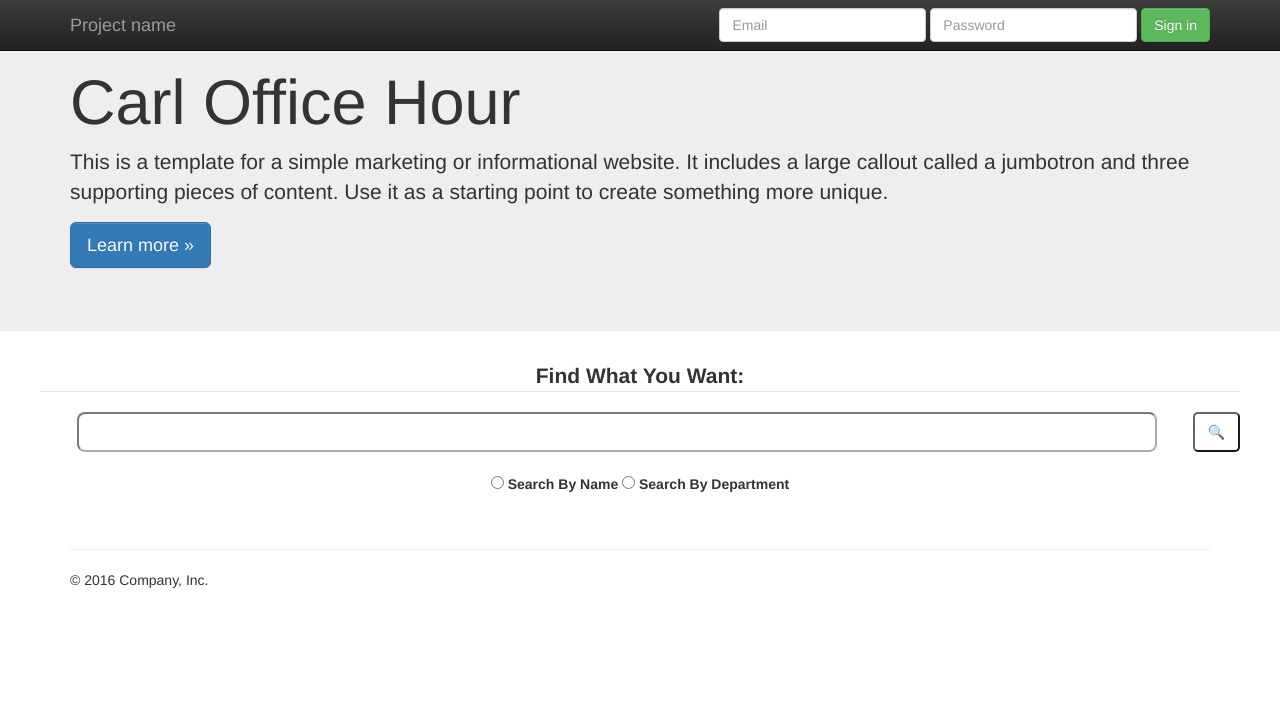
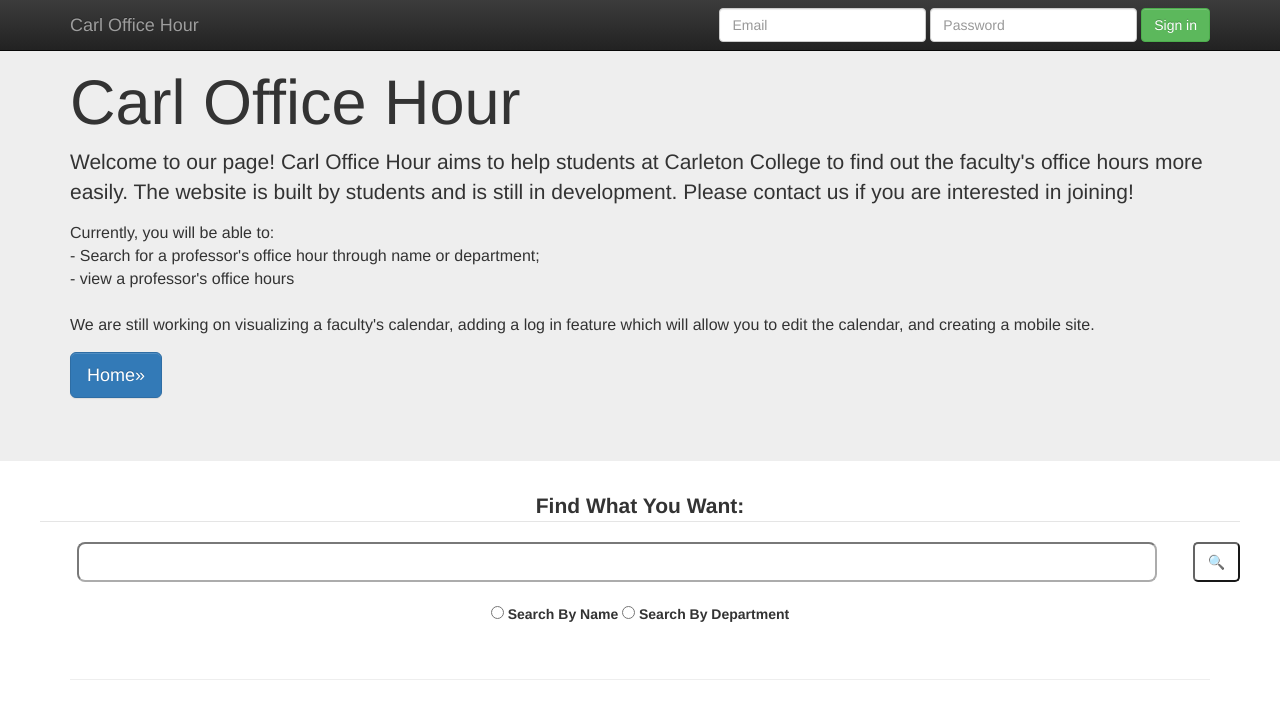
Before and after one commit to Eva-Zhong/my-django-app, a Django app: page / in a window 1280 px wide. Shown: the top 719 px of the page. Run offline with Django 3.2, Linux system fonts and the light colour scheme; data that the repository does not hold is empty; some libraries are stand-ins or nearby versions.

Commit message:
edited information displayed in base

```diff
--- a/blog/templates/blog/jumbotron.html
+++ b/blog/templates/blog/jumbotron.html
@@ -1,7 +1,7 @@
 <!DOCTYPE html>
 <html lang="en">
 <head>
-  <title>Bootstrap Example</title>
+  <title>Carl Office Hour</title>
   <meta charset="utf-8">
   <meta name="viewport" content="width=device-width, initial-scale=1">
 
@@ -55,7 +55,7 @@
             <span class="icon-bar"></span>
             <span class="icon-bar"></span>
           </button>
-          <a class="navbar-brand" href="#">Project name</a>
+          <a class="navbar-brand" href="#">Carl Office Hour</a>
         </div>
         <div id="navbar" class="navbar-collapse collapse">
           <form class="navbar-form navbar-right">
@@ -75,8 +75,19 @@
     <div class="jumbotron">
       <div class="container">
         <h1>Carl Office Hour</h1>
-        <p>This is a template for a simple marketing or informational website. It includes a large callout called a jumbotron and three supporting pieces of content. Use it as a starting point to create something more unique.</p>
-        <p><a class="btn btn-primary btn-lg" href="#" role="button">Learn more &raquo;</a></p>
+        <p>Welcome to our page! Carl Office Hour aims to help students at Carleton College to find out the faculty's office hours more easily.
+            The website is built by students and is still in development. Please contact us if you are interested in joining!
+        </p>
+        <p style="font-size: 16px;">
+            Currently, you will be able to:
+                </br>- Search for a professor's office hour through name or department;
+                </br>- view a professor's office hours
+            </br>
+            </br>
+            We are still working on visualizing a faculty's calendar, adding a log in feature which will allow you to edit the calendar,
+            and creating a mobile site.
+        </p>
+        <p><a class="btn btn-primary btn-lg" href="{% url 'post_list' %}" role="button">Home&raquo;</a></p>
       </div>
     </div>
 
@@ -115,7 +126,7 @@
       <hr>
 
       <footer>
-        <p>&copy; 2016 Company, Inc.</p>
+        <!--<p>&copy; 2016 Company, Inc.</p>-->
       </footer>
     </div> <!-- /container -->
 
```
